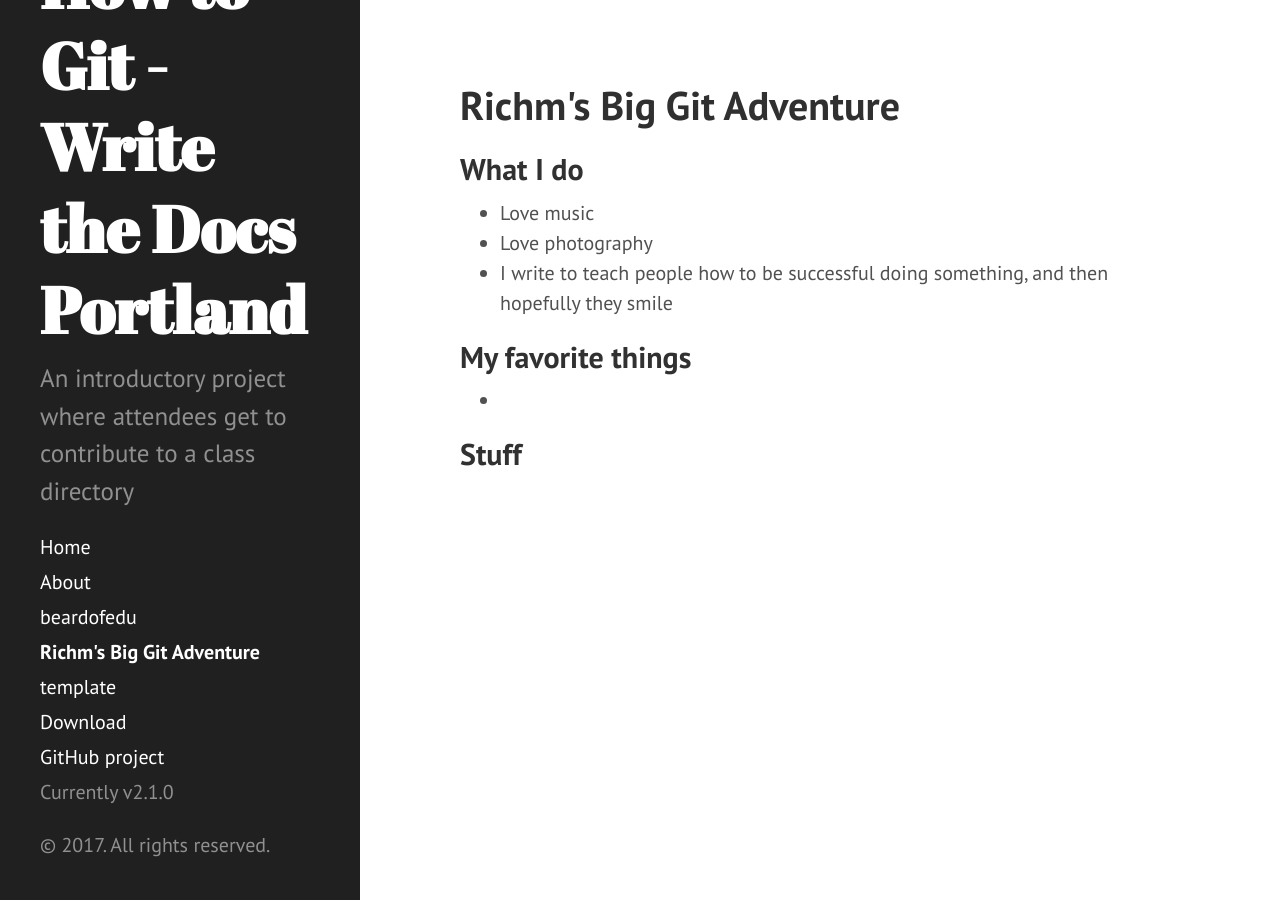
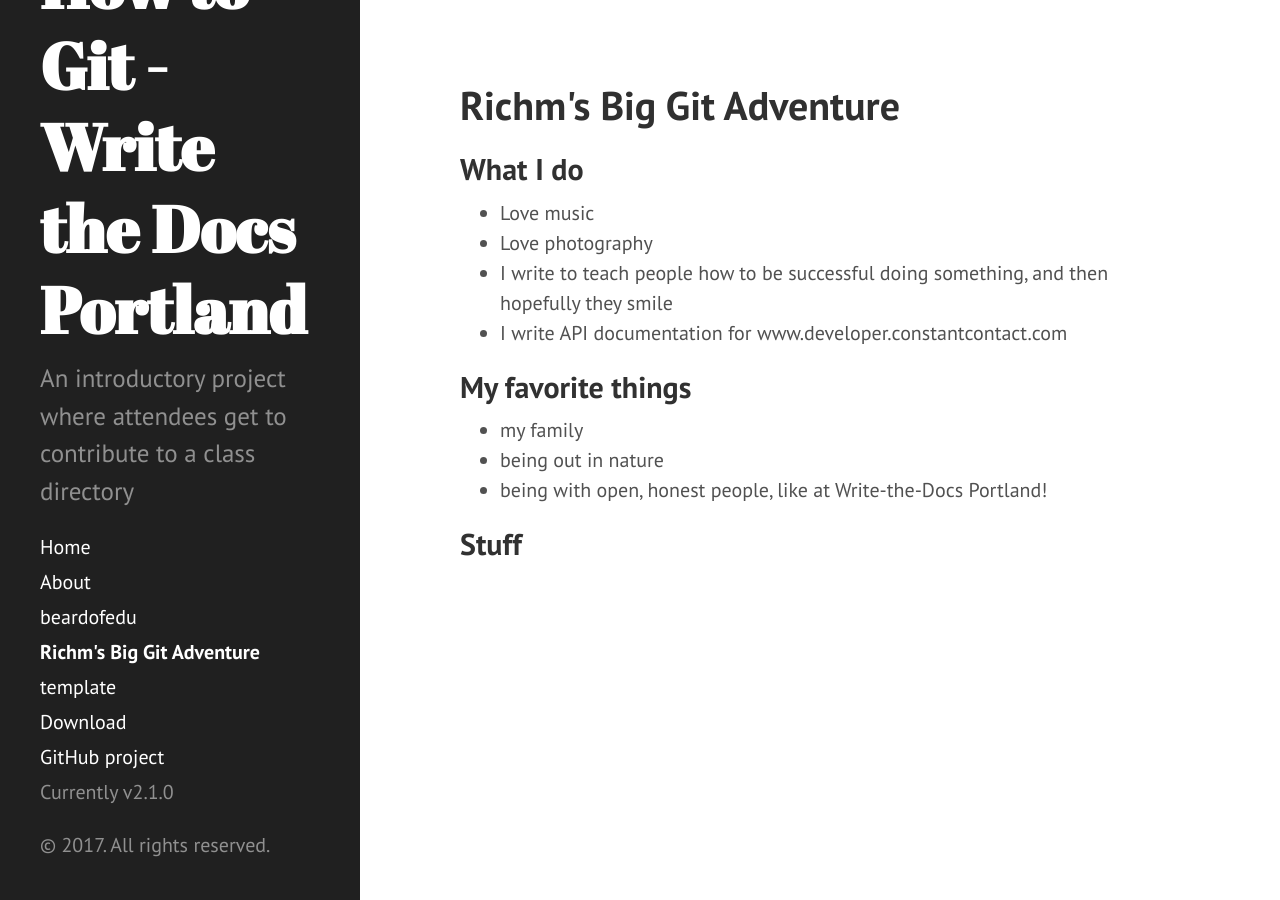
Before and after one commit to githubschool/wtd-hello, a Jekyll site: the page built from richm541.md, in a window 1280 px wide. Built offline with Jekyll 4.4.1, drawn with Linux system fonts in a browser that asks for light colours.

Commit message:
I added 3 items to Favorite things

```diff
--- a/richm541.md
+++ b/richm541.md
@@ -8,10 +8,12 @@ title: Richm's Big Git Adventure
  - Love music
  - Love photography
  - I write to teach people how to be successful doing something, and then hopefully they smile
-
+ - I write API documentation for www.developer.constantcontact.com
 
 ## My favorite things
--
+ - my family
+ - being out in nature
+ - being with open, honest people, like at Write-the-Docs Portland!
 
 
 ## Stuff
```
